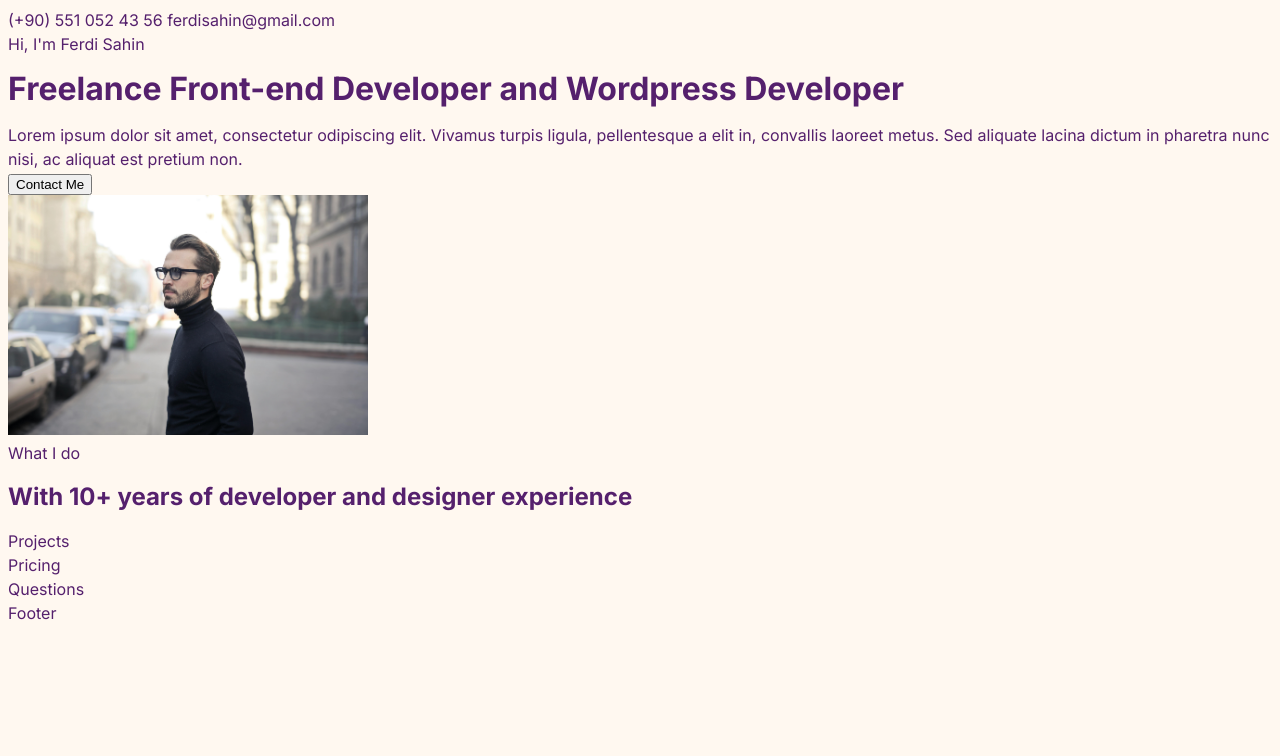
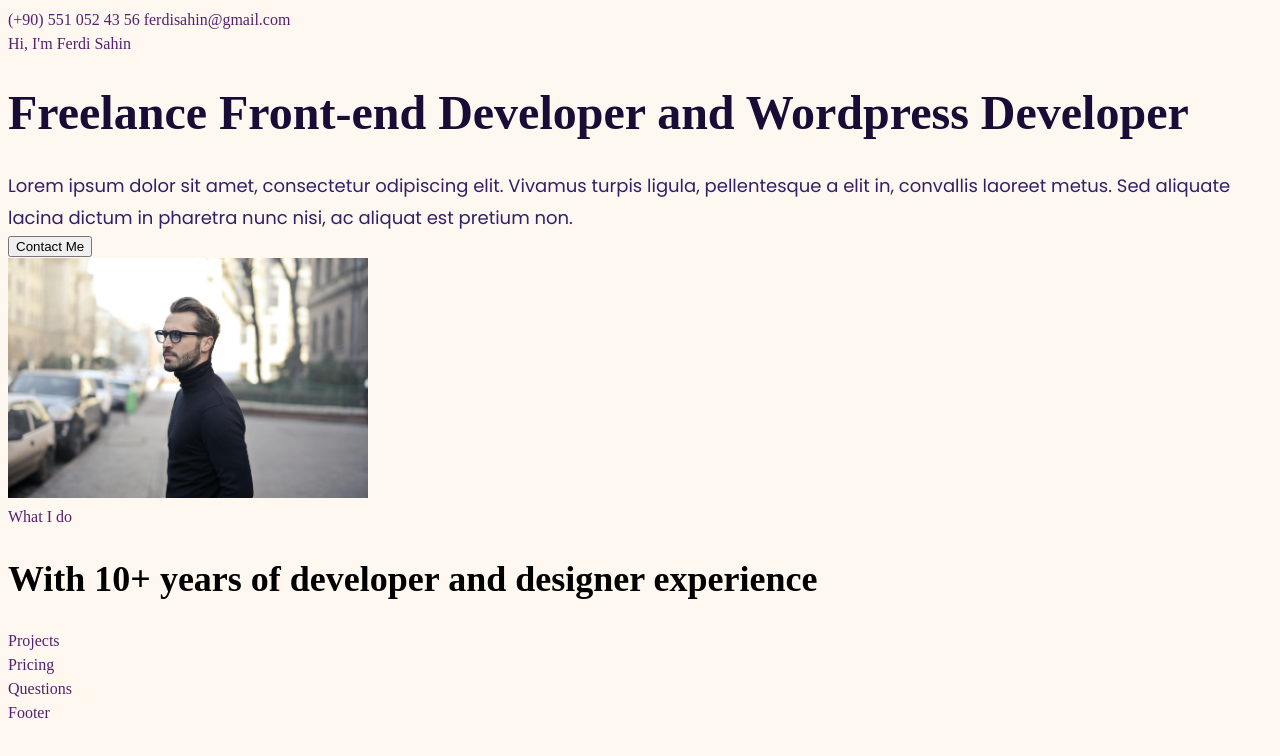
Before and after one commit to SachinJS24/Developer-Profile, a plain HTML site: page index.html in a window 1280 px wide. Drawn offline with Linux system fonts and the light colour scheme.

Commit message:
On CSS file styles changes1 on Hero section

```diff
--- a/style.css
+++ b/style.css
@@ -3,9 +3,30 @@ html {
 }
 body{
     background-color: #FFF8F0;
-    font-family: 'Inter';
+    font-family: 'Inter' sans-serif;
     font-weight: 400;
     line-height: 24px;
     letter-spacing: 0cm;
     color: #55206D;
 }
+h1 {
+    font-family: "League Spartan" sans-serif;
+    font-size: 48px;
+    font-weight: 700;
+    line-height: 50px;
+    color: #190D37;
+}
+h2 {
+    font-family: "League Spartan" sans-serif;
+    font-size: 36px;
+    font-weight: 700;
+    line-height: 40px;
+    color: #000000;
+}
+.bigtext {
+    color: #331E6A;
+    font-size: 18px;
+    font-family: Poppins;
+    font-weight: 400;
+    line-height: 32px;
+}
```
